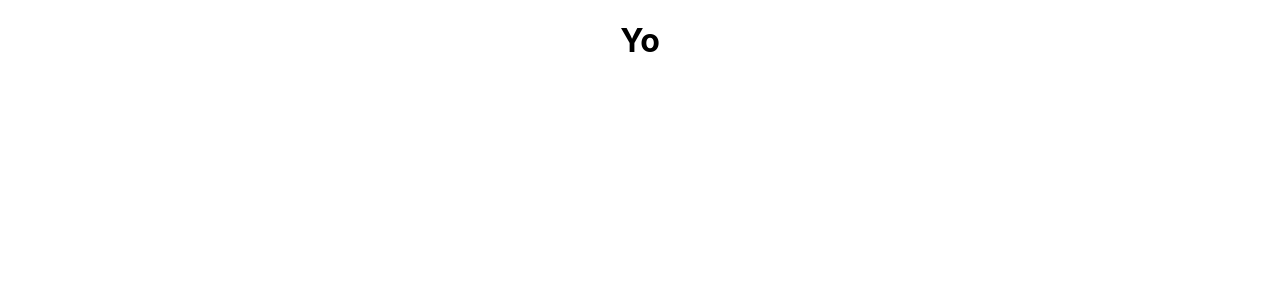
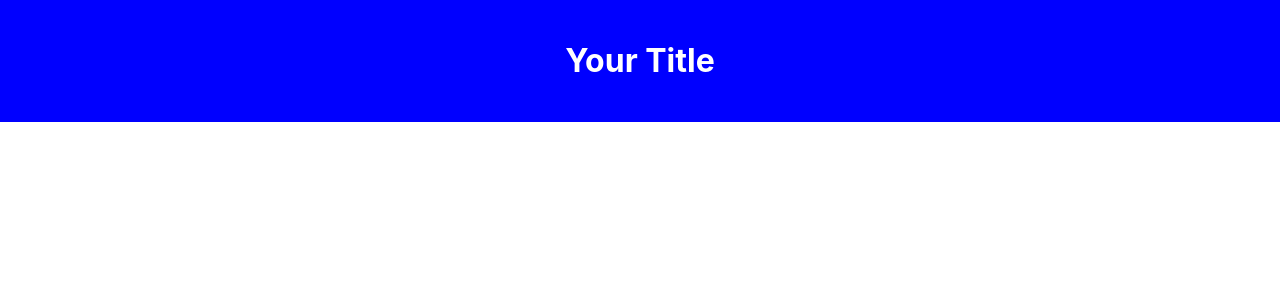
Before and after one commit to isayiahlim/AirExpress.frontEnd, a React (Create React App) app: page / in a window 1280 px wide. Shown: the top 300 px of the page. Built offline with nearby package versions, Linux system fonts and the light colour scheme.

Commit message:
Added Title
Title

```diff
--- a/src/App.css
+++ b/src/App.css
@@ -1,38 +1,8 @@
-.App {
-  text-align: center;
+/* TitleComponent.css */
+
+.title-header {
+  background-color: blue; /* Blue background color */
+  color: white; /* Text color */
+  padding: 20px; /* Adjust the padding as needed */
+  text-align: center; /* Center align the title */
 }
-
-.App-logo {
-  height: 40vmin;
-  pointer-events: none;
-}
-
-@media (prefers-reduced-motion: no-preference) {
-  .App-logo {
-    animation: App-logo-spin infinite 20s linear;
-  }
-}
-
-.App-header {
-  background-color: #282c34;
-  min-height: 100vh;
-  display: flex;
-  flex-direction: column;
-  align-items: center;
-  justify-content: center;
-  font-size: calc(10px + 2vmin);
-  color: white;
-}
-
-.App-link {
-  color: #61dafb;
-}
-
-@keyframes App-logo-spin {
-  from {
-    transform: rotate(0deg);
-  }
-  to {
-    transform: rotate(360deg);
-  }
-}
--- a/src/App.js
+++ b/src/App.js
@@ -1,14 +1,14 @@
 
 import './App.css';
+import React from 'react';
 
-function App() {
+
+const TitleComponent = () => {
   return (
-    <div className="App">
-      <h1>
-        Yo
-      </h1>
-    </div>
+    <header className="title-header">
+      <h1>Your Title</h1>
+    </header>
   );
-}
+};
 
-export default App;
+export default TitleComponent;
```
